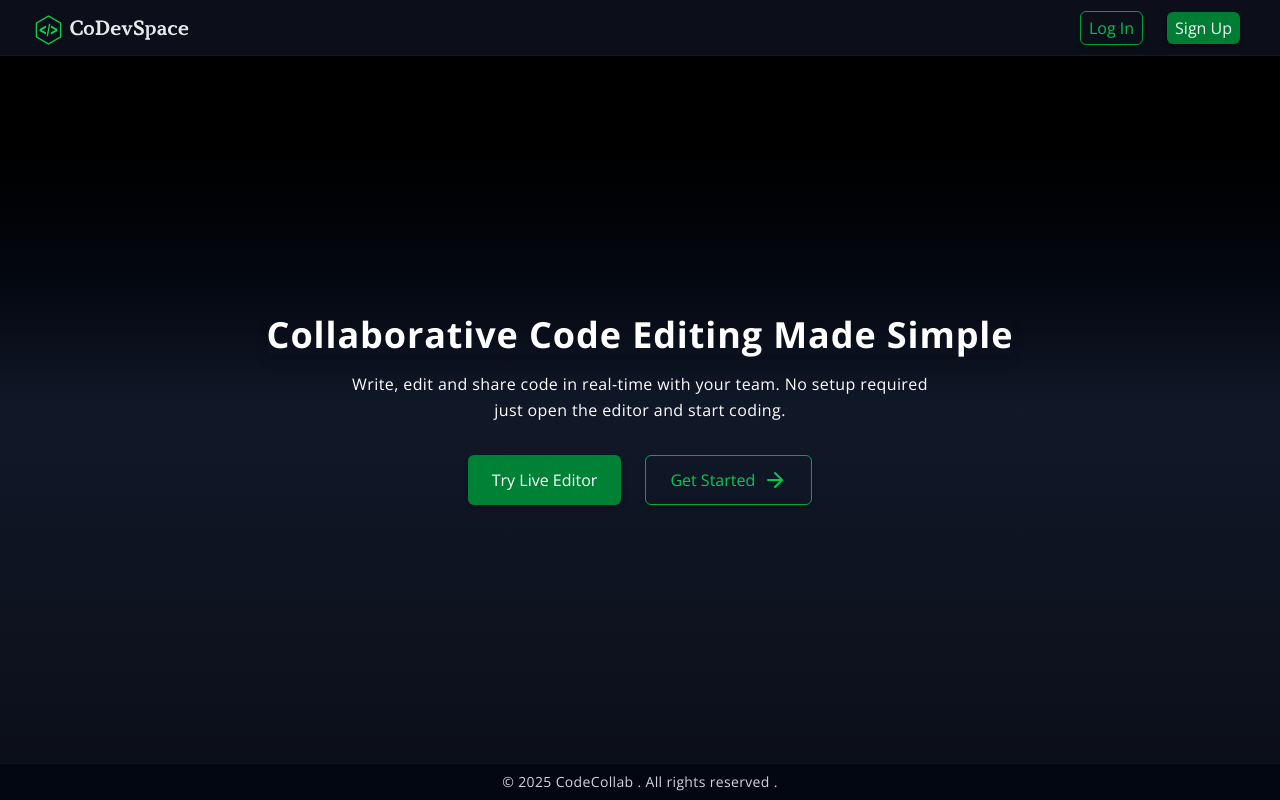
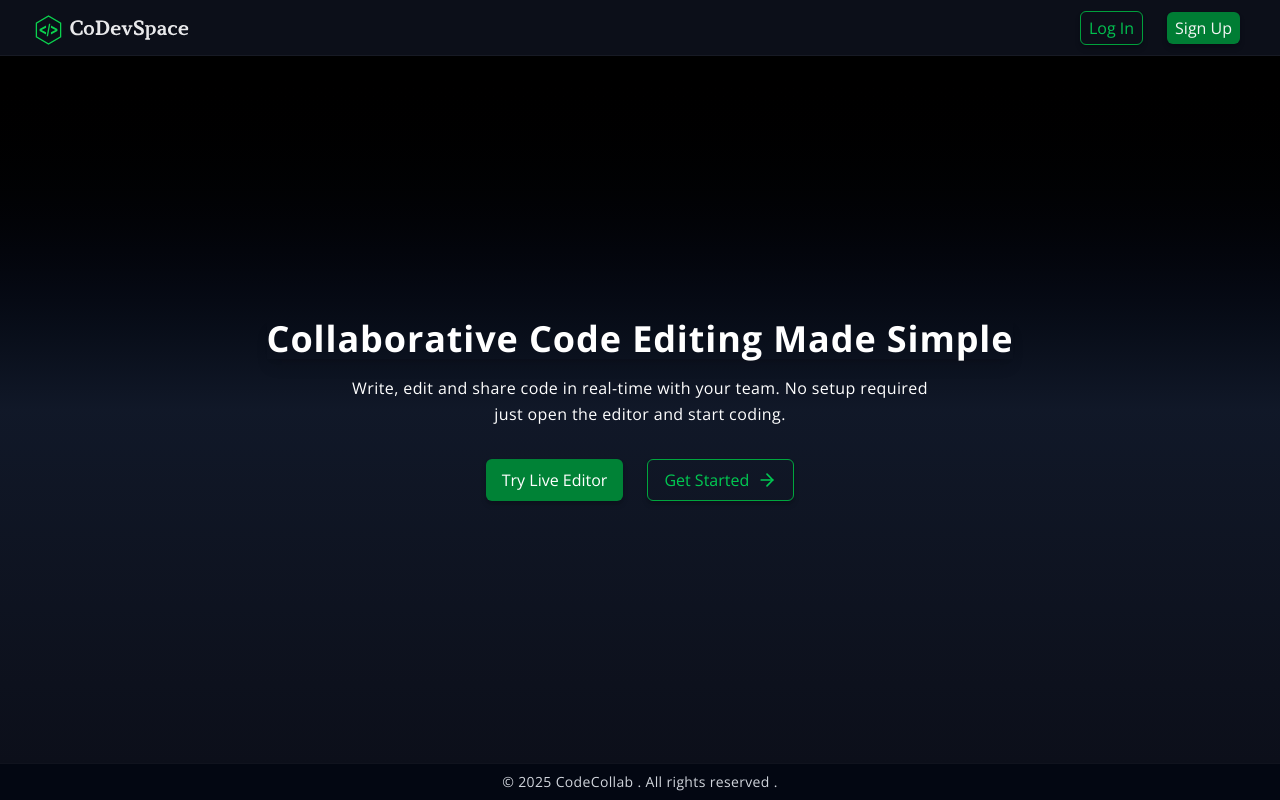
Before and after one commit to dev-ankit-mishra/collab-code-editor, a React (Vite) app in the folder client/: page / in a window 1280 px wide. Built offline with nearby package versions, Linux system fonts and the light colour scheme; no server answers.

Commit message:
Updated buttons padding

```diff
--- a/client/src/pages/Home.tsx
+++ b/client/src/pages/Home.tsx
@@ -2,9 +2,29 @@ import { ArrowRight } from 'lucide-react';
 import NavBar from '../components/NavBar';
 import Button from "../components/Button"
 import Footer from '../components/Footer';
-import {Link} from "react-router-dom"
+import {useNavigate} from "react-router-dom"
+import { useAuth } from '../context/AuthContext';
 
 export default function HomePage(){
+  const {session}=useAuth()
+  const navigate=useNavigate()
+
+  function tryEditorBtn(){
+    if(session){
+      navigate("/dashboard")
+    }else{
+      navigate("/signup")
+    }
+  }
+
+  function getStartedBtn(){
+    if(session){
+      navigate("/dashboard")
+    }else{
+      navigate("/signup")
+    }
+  }
+
   return(
     <section className="w-full min-h-screen flex flex-col text-white ">
       <NavBar authRequired={true}/>
@@ -13,8 +33,8 @@ export default function HomePage(){
         <p className="text-center max-w-xl mb-8 tracking-wide leading-relaxed">Write, edit and share code in real-time with your team. No setup required just open the editor and start coding.</p>
         <div className="flex gap-6">
 
-          <Button className='px-6 py-3'><Link to={"/editor"}>Try Live Editor</Link></Button>
-          <Button isTransparent={true} className='px-6 py-3'><Link to={"/login"} className='flex gap-2'>Get Started  <ArrowRight/></Link></Button>
+          <Button className='px-4 py-2 text-gray-300' onClick={tryEditorBtn}>Try Live Editor</Button>
+          <Button isTransparent={true} className='px-4 py-2' onClick={getStartedBtn}>Get Started  <ArrowRight size={20}/></Button>
         </div>
       </main>
       <Footer/>
```
